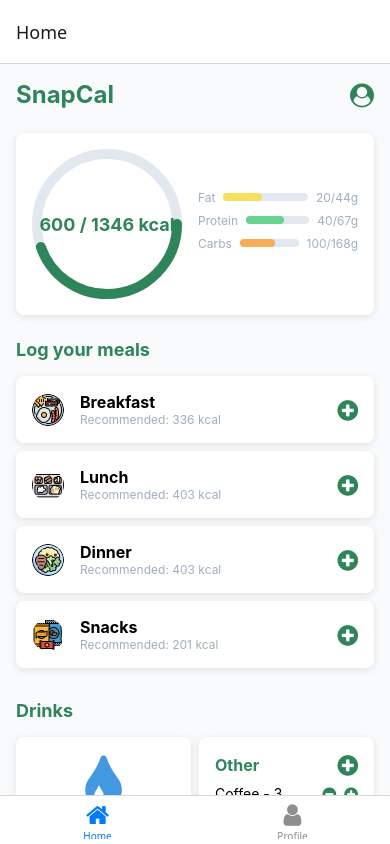
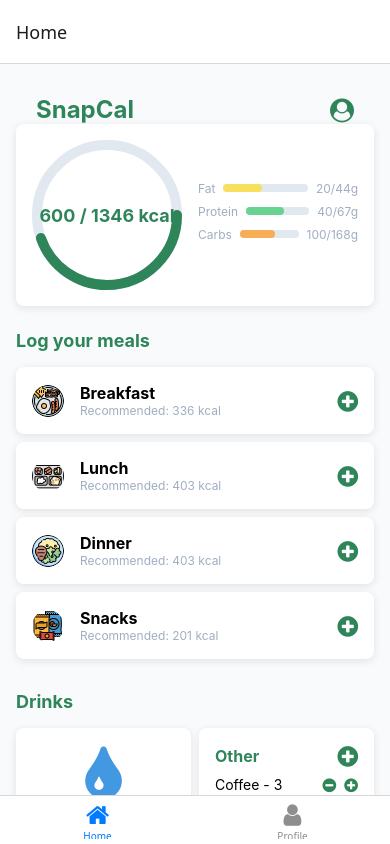
Before and after one commit to namithajosf/snapcal, a React Native app in the folder SnapCal/: screen /Home in a window 390 px wide. Built offline with nearby package versions, Linux system fonts and the light colour scheme.

Commit message:
Fixed header style and placement

```diff
--- a/SnapCal/components/Header.js
+++ b/SnapCal/components/Header.js
@@ -16,7 +16,8 @@ const styles = StyleSheet.create({
     flexDirection: 'row',
     justifyContent: 'space-between',
     alignItems: 'center',
-    marginBottom: 24,
+    paddingHorizontal: 20,
+    marginTop: 15
   },
   headerText: {
     fontSize: 24,
```
